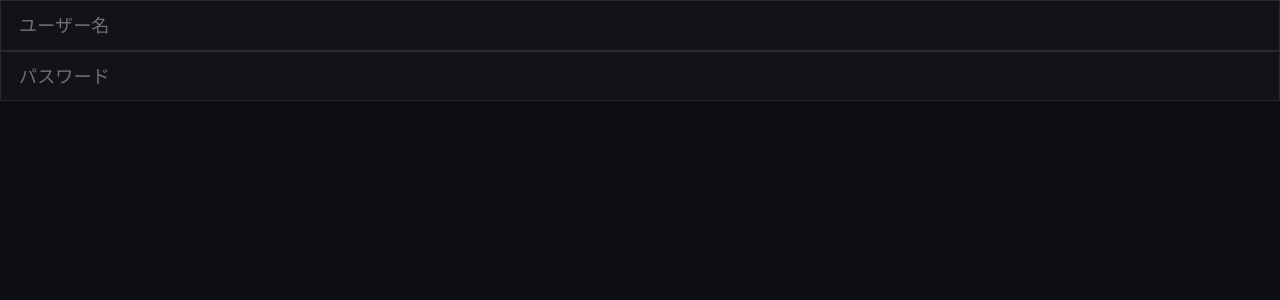
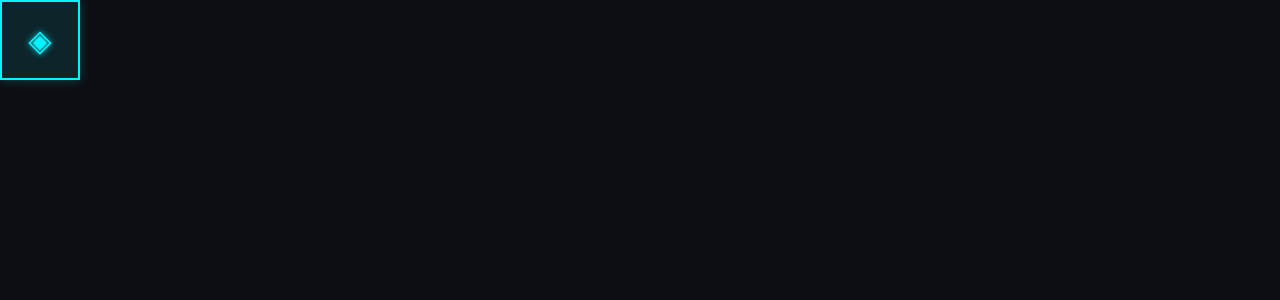
Before and after one commit to ydiksn37/ft_transcendence, a React (Vite) app in the folder apps/frontend/: page / in a window 1280 px wide. Shown: the top 300 px of the page. Built offline with nearby package versions, Linux system fonts and the light colour scheme.

Commit message:
component AvatarIcon create

```diff
--- a/apps/frontend/src/App.tsx
+++ b/apps/frontend/src/App.tsx
@@ -5,14 +5,15 @@
 import { Panel } from "@/components/UI/Panel"
 import { NeonBtn } from "@/components/UI/NeonBtn"
 import { NeonInput } from "@/components/UI/NeonInput"
+import { AvatarIcon } from "@/components/UI/AvatarIcon"
+import { getAvatarPreset } from './lib/avatarPresets';
 
 function App() {
   // return <TetrisGame />;
-
+  const preset = getAvatarPreset(0);
   return (
       <div>
-        <NeonInput placeholder='ユーザー名'/>
-        <NeonInput type='password' placeholder='パスワード' />
+        <AvatarIcon color={preset.color} symbol={preset.symbol} size={80} />
       </div>
   )
 }
--- /dev/null
+++ b/apps/frontend/src/components/UI/AvatarIcon.tsx
@@ -0,0 +1,37 @@
+import { cn } from "@/lib/utils"
+
+export interface AvatarIconProps extends React.HTMLAttributes<HTMLDivElement> {
+	color: string
+	symbol?: string
+	photo?: string | null
+	size?: number
+}
+
+export function AvatarIcon({ color, symbol, photo, size = 40, className, style, ...props }: AvatarIconProps) {
+	return (
+		<div
+			className={cn(
+				"inline-flex shrink-0 items-center justify-center overflow-hidden border-2",
+				className,
+			)}
+			style={{
+				width: size,
+				height: size,
+				borderColor: color,
+				backgroundColor: `${color}18`,
+				boxShadow: `0 0 10px ${color}40`,
+				...style,
+			}}
+			{...props}
+		>
+			{photo ? (
+				<img src={photo} alt="avatar" className="h-full w-full object-cover" />
+			) : (
+				<span style={{color: color, fontSize: size * 0.38, textShadow: `0 0 6px ${color}`}}>
+					{symbol}
+				</span>
+			)}
+
+		</div>
+	)
+}
--- /dev/null
+++ b/apps/frontend/src/lib/avatarPresets.ts
@@ -0,0 +1,21 @@
+/********************************************************************* */
+/*						DBができたら削除する　						   */
+/*				  AvatarIcon用に使っているモック	    		        */
+/********************************************************************* */
+
+
+// src/lib/avatarPresets.ts
+export const AVATAR_PRESETS = [
+  { color: "#00f5ff", symbol: "◈" },
+  { color: "#ff00aa", symbol: "◆" },
+  { color: "#39ff14", symbol: "▲" },
+  { color: "#bf00ff", symbol: "■" },
+  { color: "#ff6600", symbol: "●" },
+  { color: "#ffe600", symbol: "★" },
+  { color: "#ff0055", symbol: "✦" },
+  { color: "#00ffcc", symbol: "⬡" },
+] as const
+
+export function getAvatarPreset(avatarId: number) {
+  return AVATAR_PRESETS[avatarId % AVATAR_PRESETS.length]
+}
```
